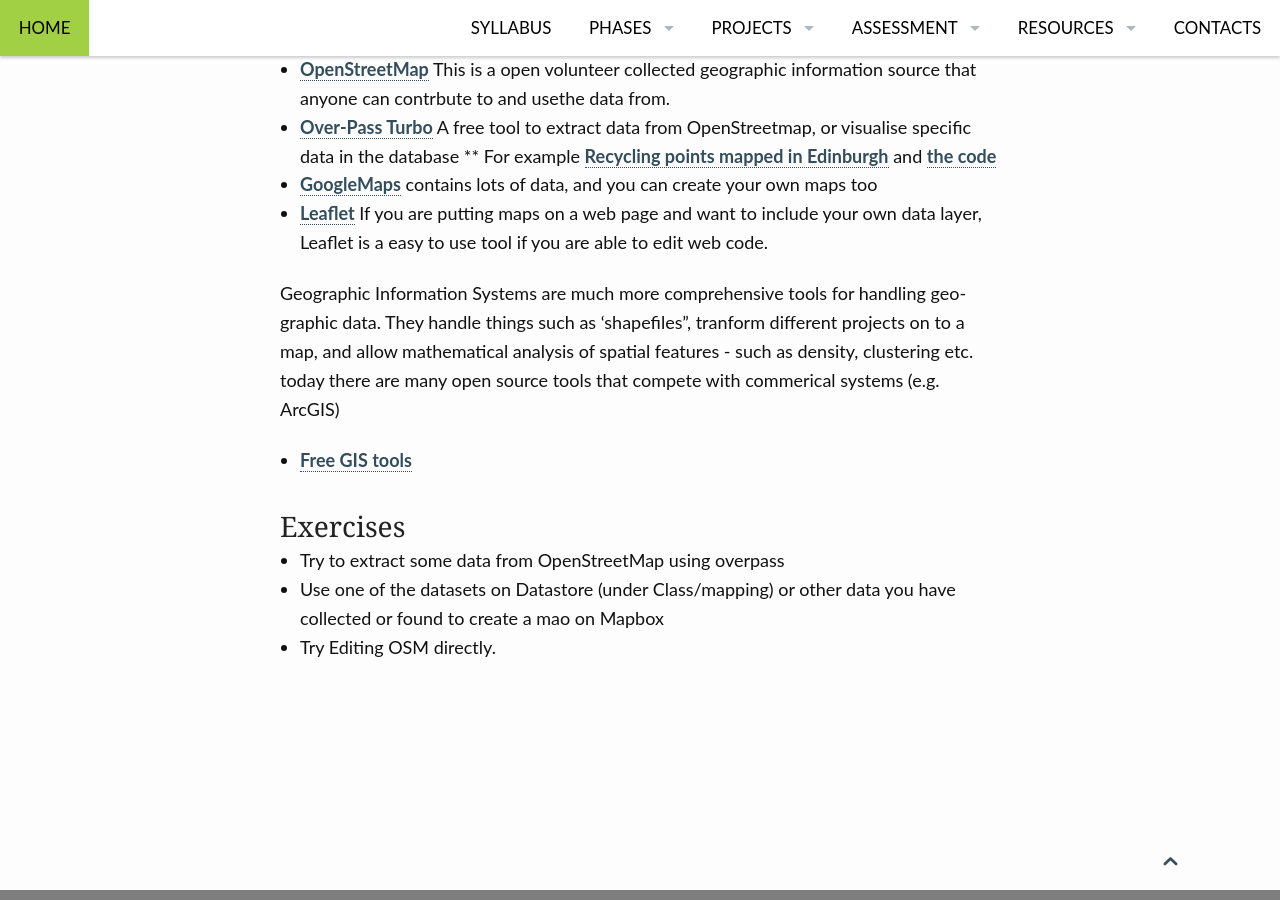
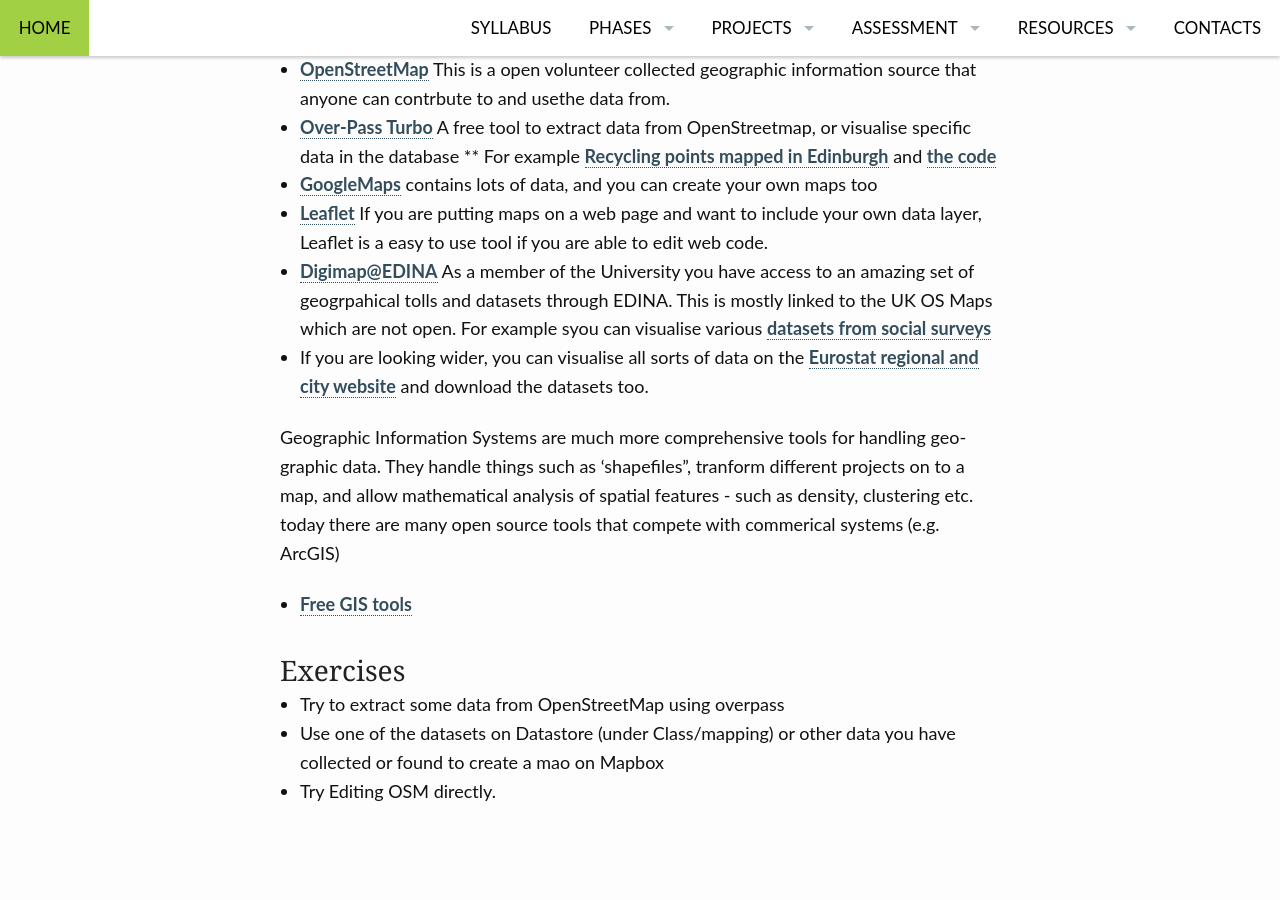
Before and after one commit to edinburghlivinglab/ddc, a Jekyll site: the page built from pages/tools.md, in a window 1280 px wide and 900 px high, scrolled down 786 px. Built offline with Jekyll 4.4.1, drawn with Linux system fonts in a browser that asks for light colours; our own code applies the rules of GitHub Pages for plain Markdown files.

Commit message:
Update tools.md

```diff
--- a/pages/tools.md
+++ b/pages/tools.md
@@ -15,6 +15,8 @@
 ** For example [Recycling points mapped in Edinburgh](https://overpass-turbo.eu/map.html?Q=%2F*%0AThis%20has%20been%20generated%20by%20the%20overpass-turbo%20wizard.%0AThe%20original%20search%20was%3A%0A%E2%80%9Crecycling%E2%80%9D%0A*%2F%0A%5Bout%3Ajson%5D%5Btimeout%3A25%5D%3B%0A%2F%2F%20gather%20results%0A(%0A%20%20%2F%2F%20query%20part%20for%3A%20%E2%80%9Crecycling%E2%80%9D%0A%20%20node%5B%22amenity%22%3D%22recycling%22%5D(55.877429406597244%2C-3.3697128295898438%2C55.99857294657318%2C-3.0263900756835938)%3B%0A%20%20way%5B%22amenity%22%3D%22recycling%22%5D(55.877429406597244%2C-3.3697128295898438%2C55.99857294657318%2C-3.0263900756835938)%3B%0A%20%20relation%5B%22amenity%22%3D%22recycling%22%5D(55.877429406597244%2C-3.3697128295898438%2C55.99857294657318%2C-3.0263900756835938)%3B%0A)%3B%0A%2F%2F%20print%20results%0Aout%20body%3B%0A%3E%3B%0Aout%20skel%20qt%3B)  and [the code](https://overpass-turbo.eu/s/GZF)
 * [GoogleMaps](https://www.google.com/maps/search/theatres/@55.9478499,-3.2118952,14z) contains lots of data, and you can create your own maps too
 * [Leaflet](https://leafletjs.com/)  If you are putting maps on a web page and want to include your own data layer, Leaflet is a easy to use tool if you are able to edit web code.
+* [Digimap@EDINA](https://digimap.edina.ac.uk/) As a member of the University you have access to an amazing set of geogrpahical tolls and datasets through EDINA. This is mostly linked to the UK OS Maps which are not open. For example syou can visualise various [datasets from social surveys](https://digimap.edina.ac.uk/roam/map/society)
+* If you are looking wider, you can visualise all sorts of data on the [Eurostat regional and city website](https://ec.europa.eu/eurostat/web/regions-and-cities) and download the datasets too.
 
 Geographic Information Systems are much more comprehensive tools for handling geographic data. They handle things such as 'shapefiles", tranform different projects on to a map, and allow mathematical analysis of spatial features - such as density, clustering etc. today there are many open source tools that compete with commerical systems (e.g. ArcGIS)
 
```
